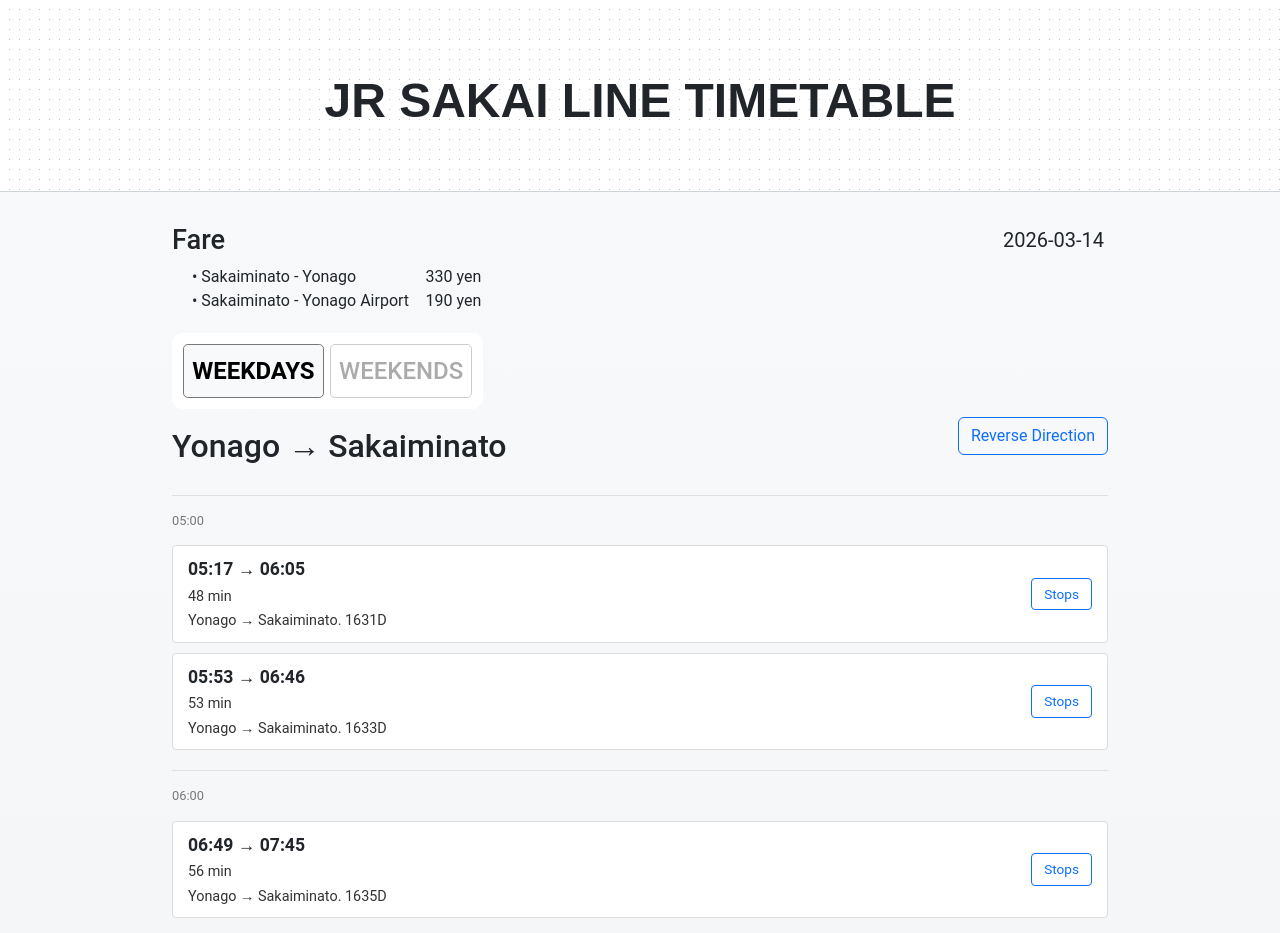
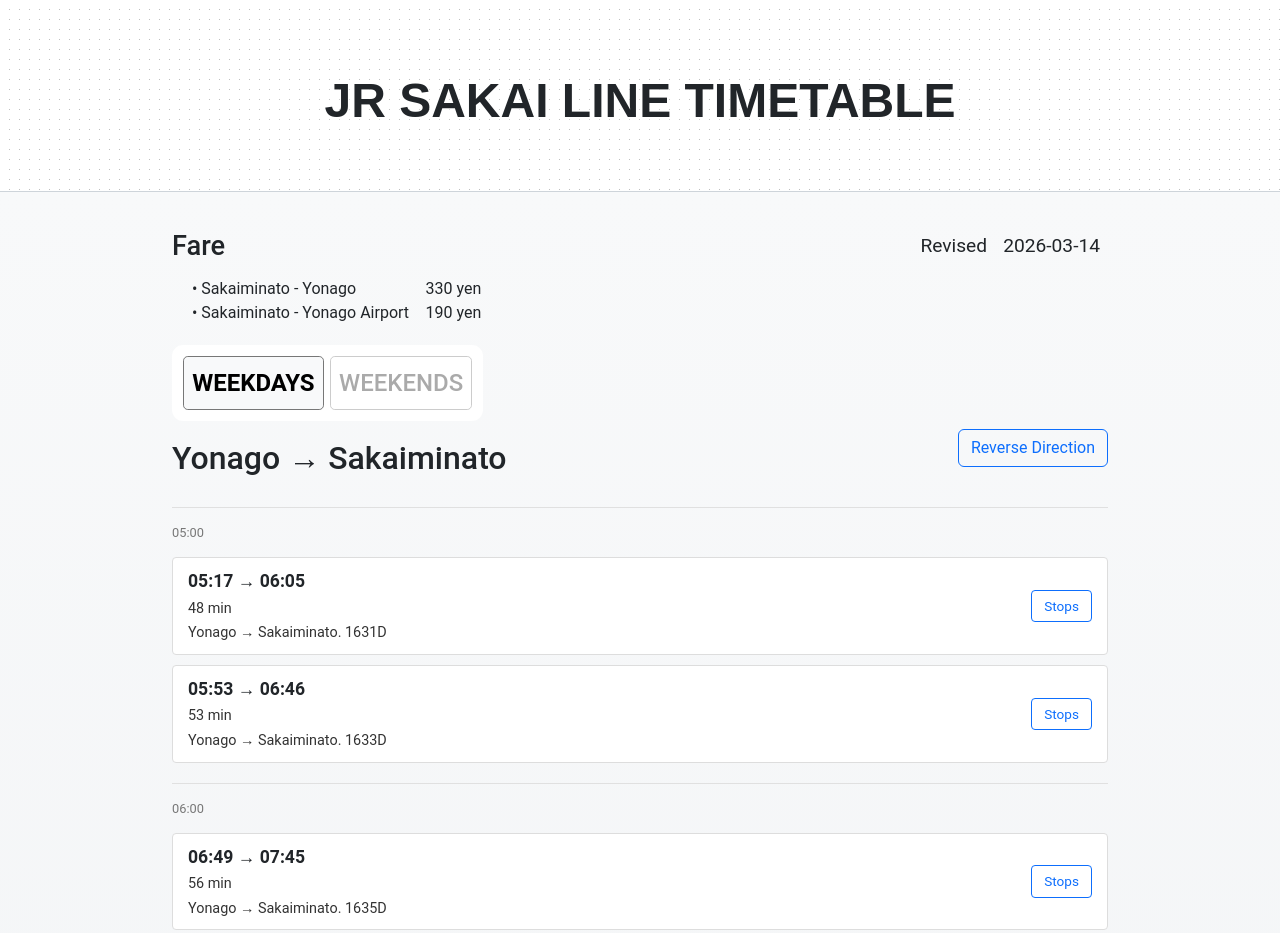
Before and after one commit to Roru-cmd/jr-sakai, a plain HTML site: page index.html in a window 1280 px wide. Shown: the top 933 px of the page. Drawn offline with nearby package versions, Linux system fonts and the light colour scheme.

Commit message:
refactor: update fare header layout and adjust date display styles

```diff
--- a/index.html
+++ b/index.html
@@ -34,7 +34,12 @@
     <div class="container">
       <div class="fare-header mb-2">
         <h4>Fare</h4>
-        <div id="date" class="date me-1"></div>
+        <div class="date d-flex flex-row bd-highlight">
+          <span class="p-2 bd-highlight">Revised </span>
+          <div id="date" class="p-2 bd-highlight"></div>
+          <!-- <div id="date" class="date me-1"></div> -->
+        </div>
+
       </div>
       <div class="row ms-2">
         <div class="fare-s-y col-12 col-sm-8 col-md-6 col-lg-4">
--- a/styles.css
+++ b/styles.css
@@ -37,7 +37,7 @@
     max-width: 60rem;
     padding-top: 2rem;
 }
-.date{font-size: 1.25rem;}
+.date{font-size: 1.2rem;}
 .date,
 .fare-s-y {
     font-family: 'Roboto', sans-serif;
@@ -237,9 +237,10 @@
     background-position: left bottom;
     background-attachment: fixed;  */
     /* -------------------------- */
-    background-image: url('bckgd_dot.png');
-    background-position: left top;
+    background-image: url('bckgd_dot_y.png');
+    background-position: left bottom;
     background-attachment: fixed;
+    /* -------------------------- */
     bottom: 0;
     left: 0;
     width: 100%;
@@ -250,7 +251,7 @@
     content: "";
     position: absolute;
     inset: 0;
-    background: rgba(67, 75, 83, 0.9);
+    /* background: rgba(67, 75, 83, 0.9);  */
     z-index: -1;
 }
 
```
Also changed, not shown: bckgd_dot_y.png (added).
